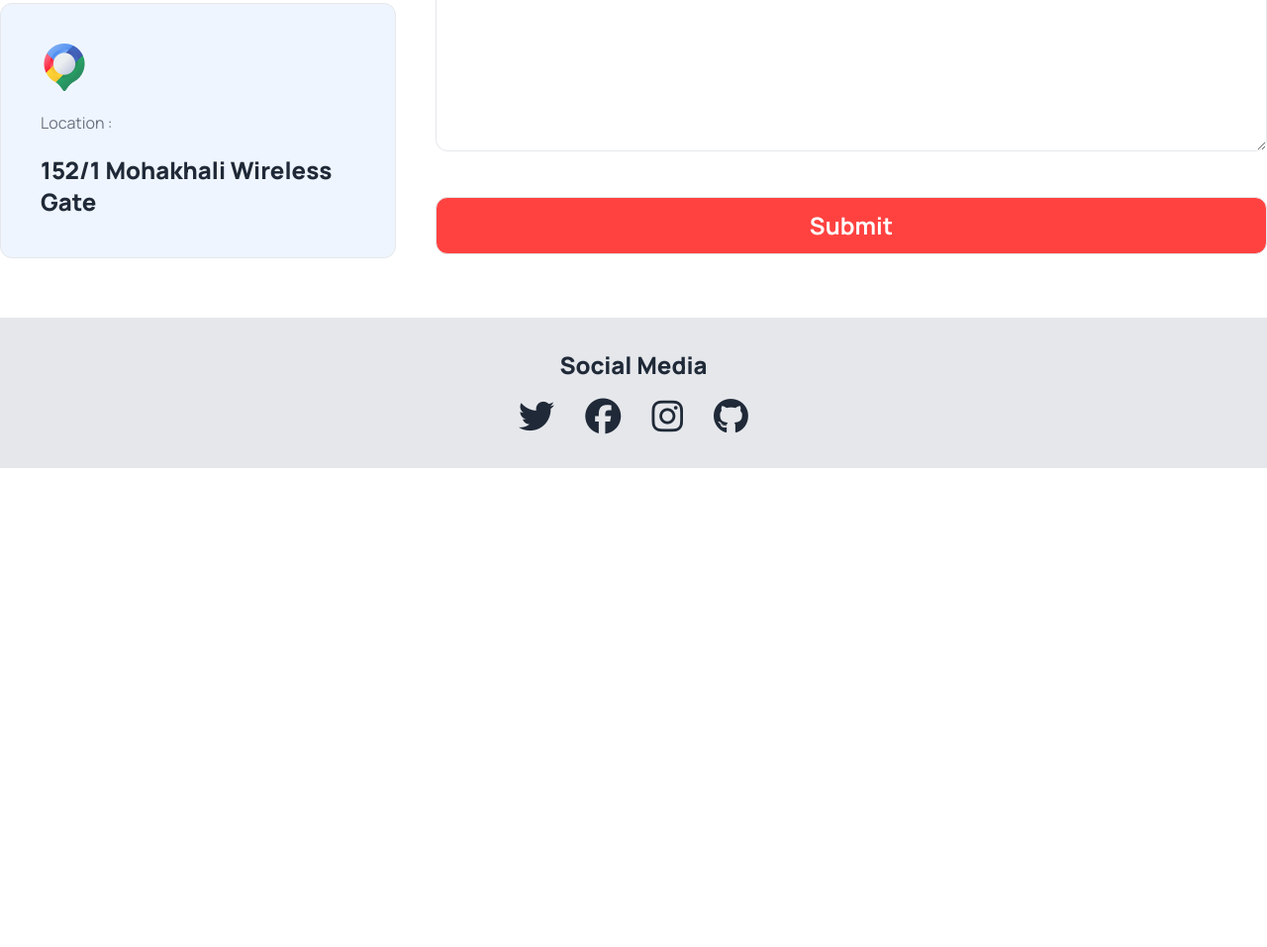
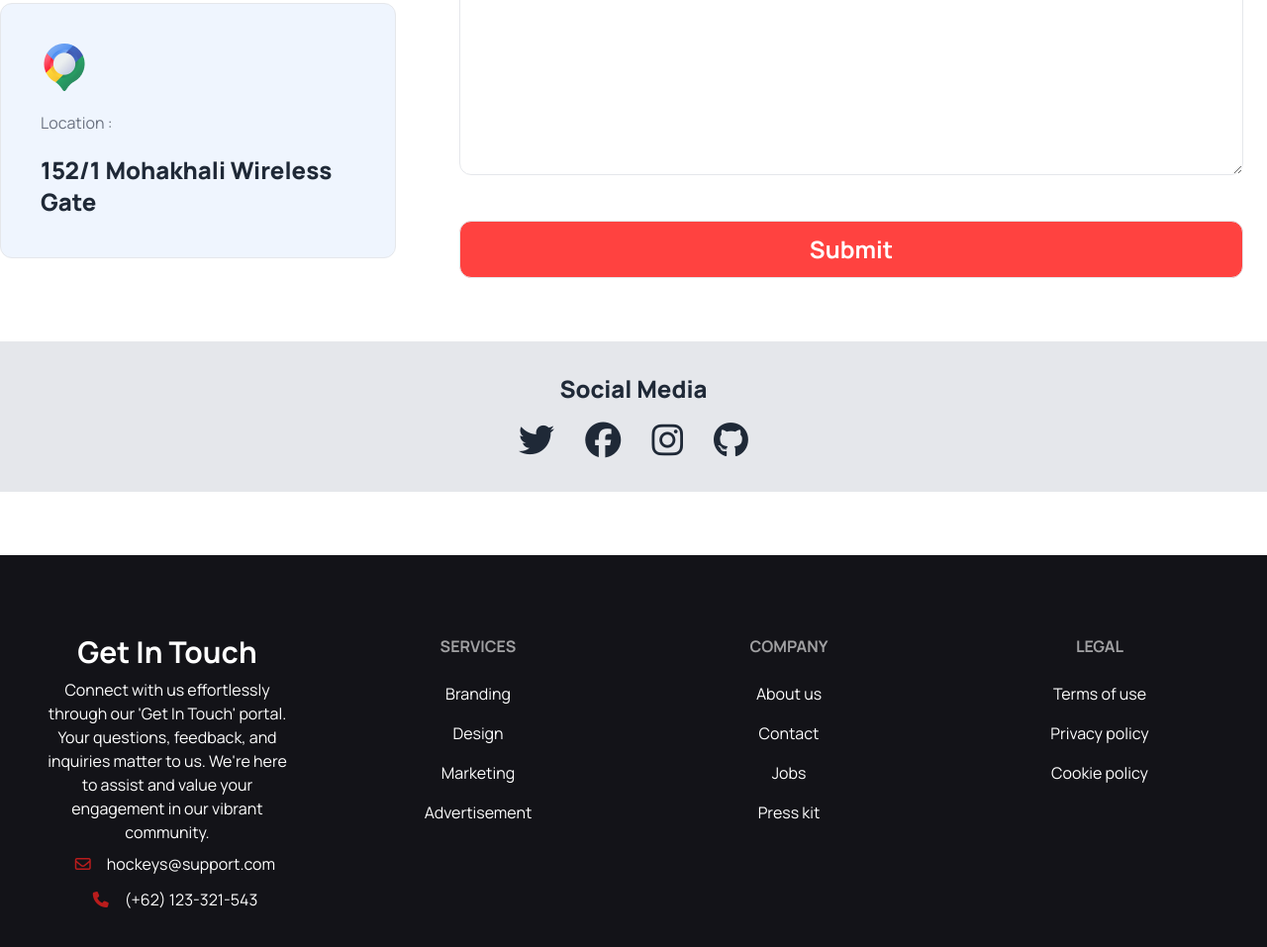
Before and after one commit to Asaduzzaman70/a3-hockeys-club, a plain HTML site: page index.html in a window 1280 px wide. Shown: the part 4926-5883 px from the top of the page at 99% size. Before the commit the page ends 5399 px from the top, so only its background shows below. Drawn offline with nearby package versions, Linux system fonts and the light colour scheme.

```diff
--- a/index.html
+++ b/index.html
@@ -26,6 +26,7 @@
                 "location-1": '#BCED6D1A',
                 "location-2": '#FDDD5F1A',
                 "location-3": '#629CF31A',
+                "footer-bg": '#131318',
               }
             }
           }
@@ -375,7 +376,7 @@
                         </div>
                     </div>
                     <!-- input -->
-                    <div class="lg:col-span-2">
+                    <div class="lg:col-span-2 p-6">
                         <form action="#">
                             <div class="grid grid-cols-1 lg:grid-cols-2 gap-10">
                                 <div class="w-full">
@@ -419,8 +420,37 @@
         </section>
     </main>
     <!-- footer section -->
-    <footer>
-
-    </footer>
+    <footer class=" grid gap-14 grid-cols-2 lg:grid-cols-4 px-10 bg-footer-bg text-base-content mt-16 text-white py-20">
+        <aside class="space-y-2 col-span-2 lg:col-span-1 text-center">
+            <h1 class="text-3xl font-bold ">Get In Touch</h1>
+            <p>
+                Connect with us effortlessly through our 'Get In Touch' portal. Your questions, feedback, and inquiries matter to us. We're here to assist and value your engagement in our vibrant community.
+            </p>
+            <div class="space-y-3">
+                <p class=""><i class="fa-regular fa-envelope text-red-700 mx-4"></i>hockeys@support.com</p>
+                <p class=""><i class="fa-solid fa-phone text-red-700 mx-4"></i>(+62) 123-321-543</p>
+            </div>
+        </aside>
+        <nav class="flex flex-col text-center space-y-4">
+            <header class="footer-title">Services</header>
+            <a class="link link-hover">Branding</a>
+            <a class="link link-hover">Design</a>
+            <a class="link link-hover">Marketing</a>
+            <a class="link link-hover">Advertisement</a>
+        </nav>
+        <nav class="flex flex-col text-center space-y-4">
+            <header class="footer-title">Company</header>
+            <a class="link link-hover">About us</a>
+            <a class="link link-hover">Contact</a>
+            <a class="link link-hover">Jobs</a>
+            <a class="link link-hover">Press kit</a>
+        </nav>
+        <nav class="col-span-2 lg:col-span-1 flex flex-col text-center space-y-4">
+            <header class="footer-title">Legal</header>
+            <a class="link link-hover">Terms of use</a>
+            <a class="link link-hover">Privacy policy</a>
+            <a class="link link-hover">Cookie policy</a>
+        </nav>
+      </footer>
 </body>
 </html>
```
